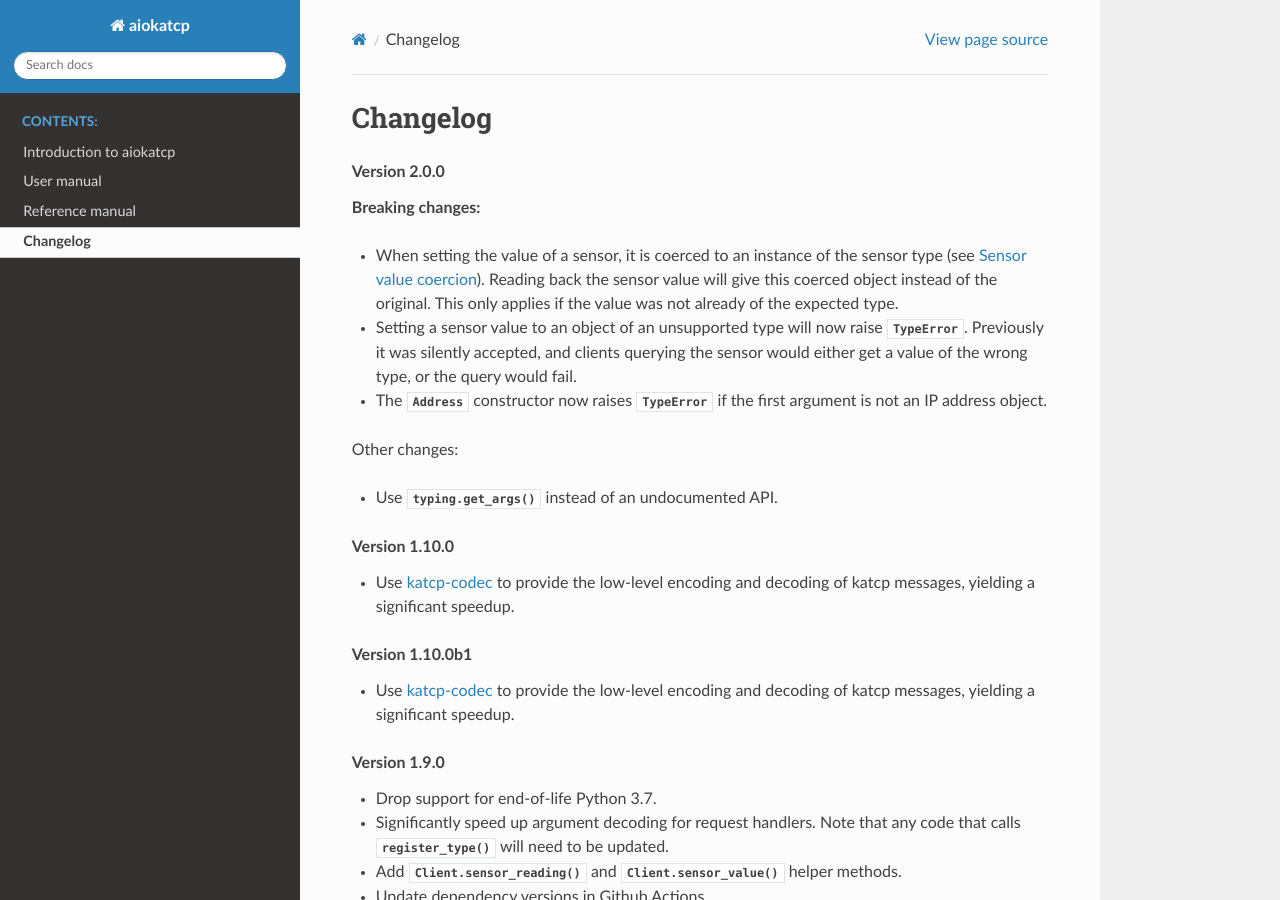
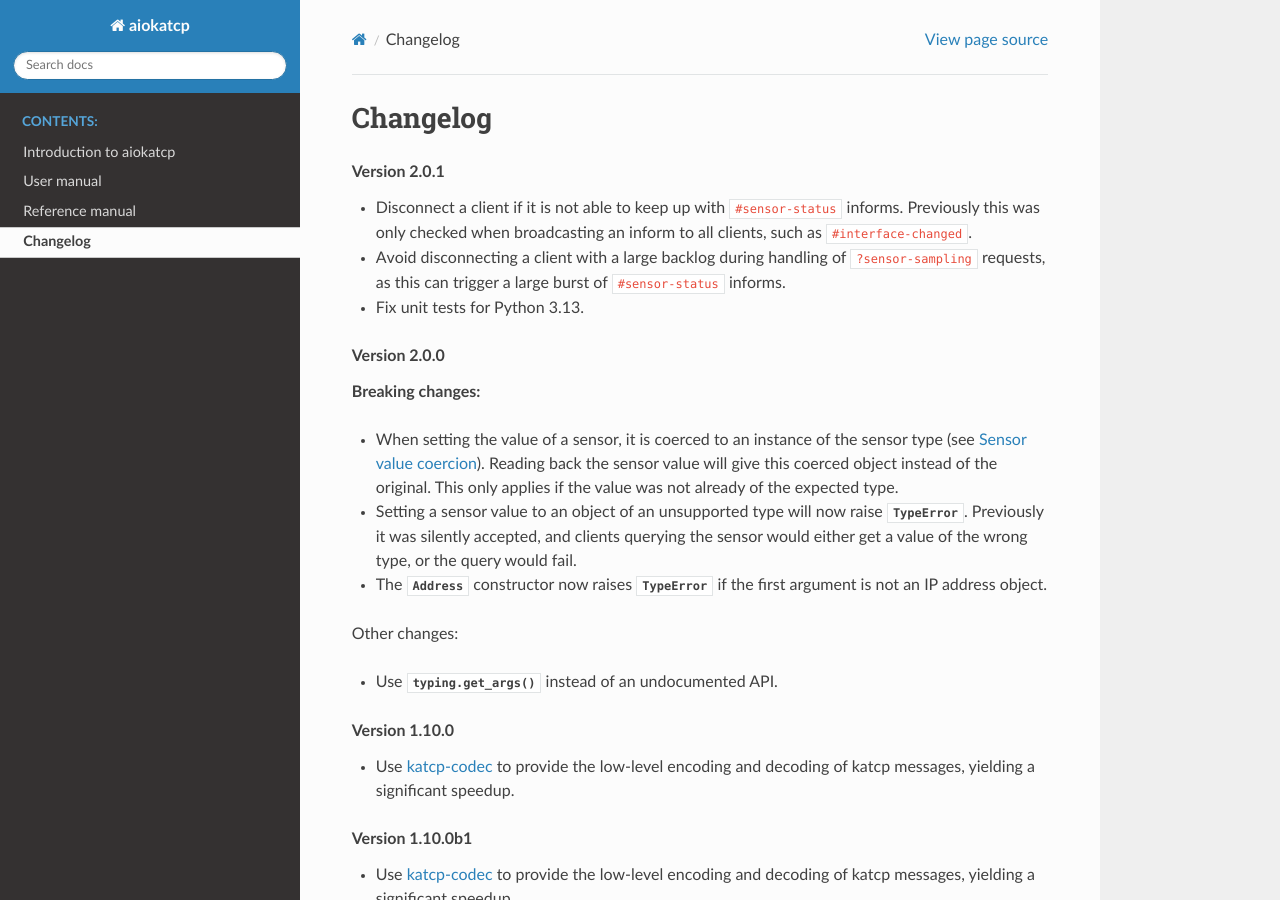
Before and after one commit to ska-sa/aiokatcp, a Sphinx documentation site: the page built from doc/changelog.rst, in a window 1280 px wide and 900 px high. Built offline with Sphinx 7.4.7 and the Read the Docs theme 3.1.0, drawn with Linux system fonts in a browser that asks for light colours; the version number could not be read and is left out.

Commit message:
Update changelog for 2.0.1 release

```diff
--- a/doc/changelog.rst
+++ b/doc/changelog.rst
@@ -1,5 +1,17 @@
 Changelog
 =========
+
+.. rubric:: Version 2.0.1
+
+- Disconnect a client if it is not able to keep up with ``#sensor-status``
+  informs. Previously this was only checked when broadcasting an inform
+  to all clients, such as ``#interface-changed``.
+
+- Avoid disconnecting a client with a large backlog during handling of
+  ``?sensor-sampling`` requests, as this can trigger a large burst of
+  ``#sensor-status`` informs.
+
+- Fix unit tests for Python 3.13.
 
 .. rubric:: Version 2.0.0
 
```
